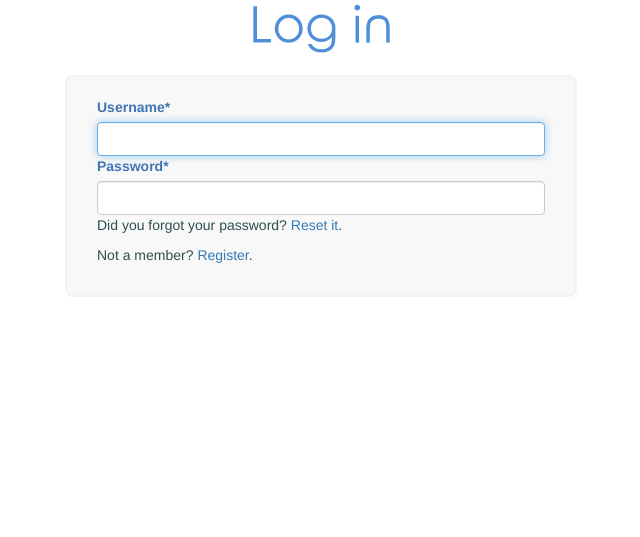
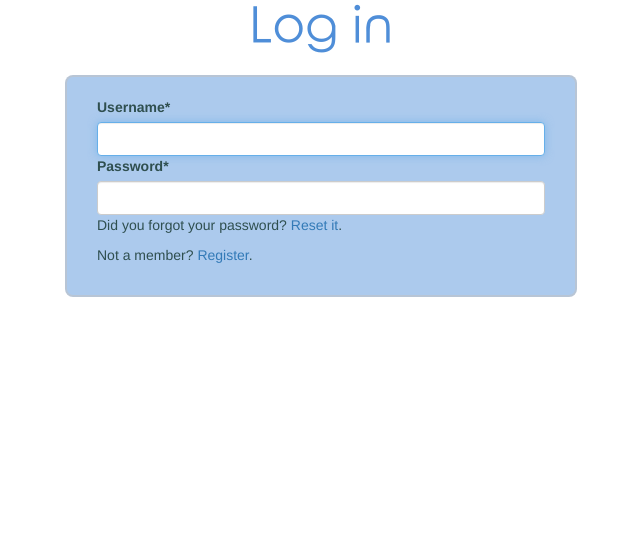
Before and after one commit to RewrGroup/AstroBurger, a Django app: page /accounts/login/ in a window 1280 px wide. Shown: the part 109-646 px from the top of the page, without its empty margins (319-959 px from the left). Run offline with Django 3.2, Linux system fonts and the light colour scheme; some libraries are stand-ins or nearby versions; some web fonts are replaced.

Commit message:
color caja-login

```diff
--- a/betcnow/static/betcnow/css/betcnow.css
+++ b/betcnow/static/betcnow/css/betcnow.css
@@ -224,6 +224,15 @@ padding: 20px 5px 0px 0px;
 	transition: 0.5s;
 }
 /*FIN DE INICIO*/
+.caja-login{
+	background: rgba(79, 142, 216, 0.47);
+	width: 40%;
+	height: 70%;
+	border: solid 2px rgba(195, 195, 195, 0.56);
+	border-radius: 8px;
+	padding-bottom: 20px;
+	margin-top: 20px;
+}
 
 .caja-signup{
 	background: #f8f8f8;
@@ -592,6 +601,9 @@ h4.puntos-BTCrace{
 		padding-bottom: 20px;
 		margin-top: 20px;
 	}
+	.caja-login{
+		width: 80%;
+	}
 
 	#header{
 		margin-top: 0px;
--- a/betcnow/templates/registration/login.html
+++ b/betcnow/templates/registration/login.html
@@ -6,7 +6,7 @@
 
 {% block content %}
 
-<div class="container caja-signup">
+<div class="container caja-login">
 		<div class="row">
 			<center><h3 class="subtitulos del-countdown" style="font-size: 16pt"> </h3></center>
 		</div>
```
